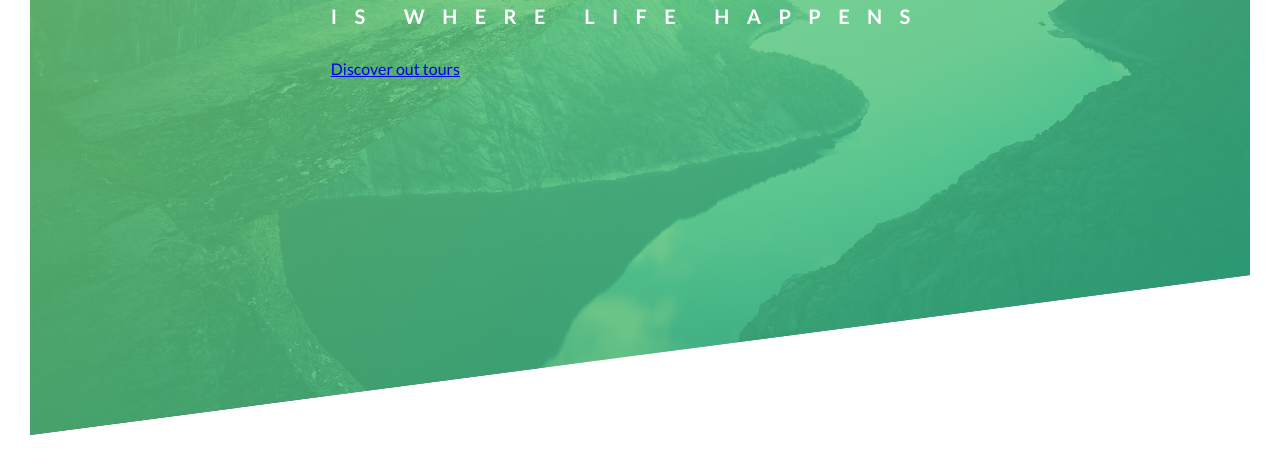
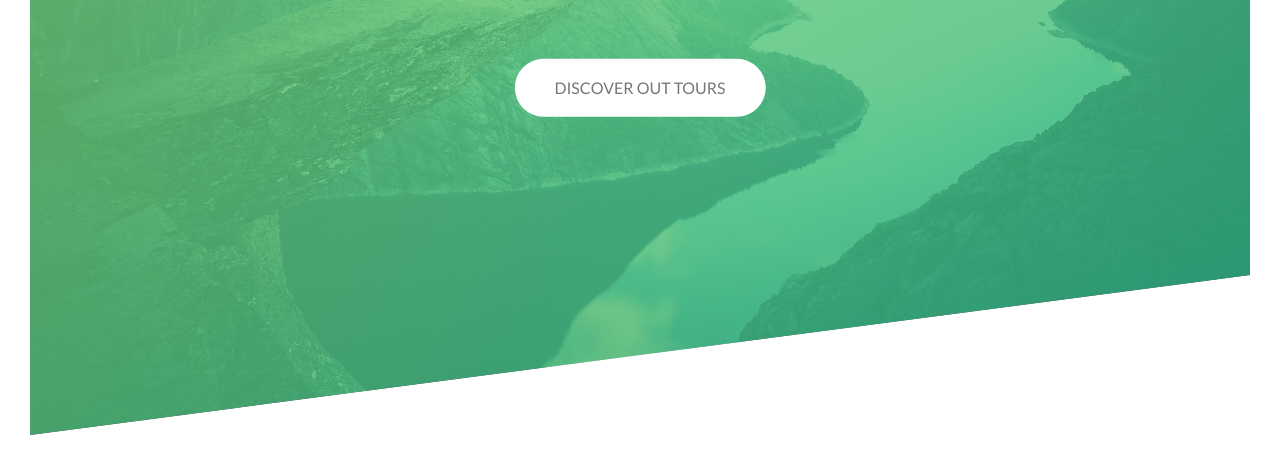
Before and after one commit to UlaKrawczyk/Natours, a website: page src/content/index.html in a window 1280 px wide. Shown: the part 355-820 px from the top of the page. Drawn offline with nearby package versions, Linux system fonts and the light colour scheme; files that its build step writes are made by us from their sources; files whose address does not match are found by name.

Commit message:
feat: animation to button in header

```diff
--- a/src/scss/main.scss
+++ b/src/scss/main.scss
@@ -47,12 +47,14 @@ body {
     top: 40%;
     left: 50%;
     transform: translate(-50%, -50%);
+    text-align: center;
   }
 
   &__heading {
     color: white;
     text-transform: uppercase;
     backface-visibility: hidden;
+    margin-bottom: 60px;
 
     &-1 {
       display: block;
@@ -105,3 +107,29 @@ body {
     transform: translateX(0);
   }
 }
+
+.button,
+.button:link,
+.button:visited {
+  text-transform: uppercase;
+  text-decoration: none;
+  padding: 15px 40px;
+  display: inline-block;
+  border-radius: 100px;
+  transition: all .3s;
+}
+
+.button:hover {
+  transform: translateY(-3px);
+  box-shadow: 0 10px 20px rgba(0, 0, 0, .2);
+}
+
+.button:active {
+  transform: translateY(-1px);
+  box-shadow: 0 5px 10px rgba(0, 0, 0, .2);
+}
+
+.button__white {
+  background-color: white;
+  color: #777;
+}
```
